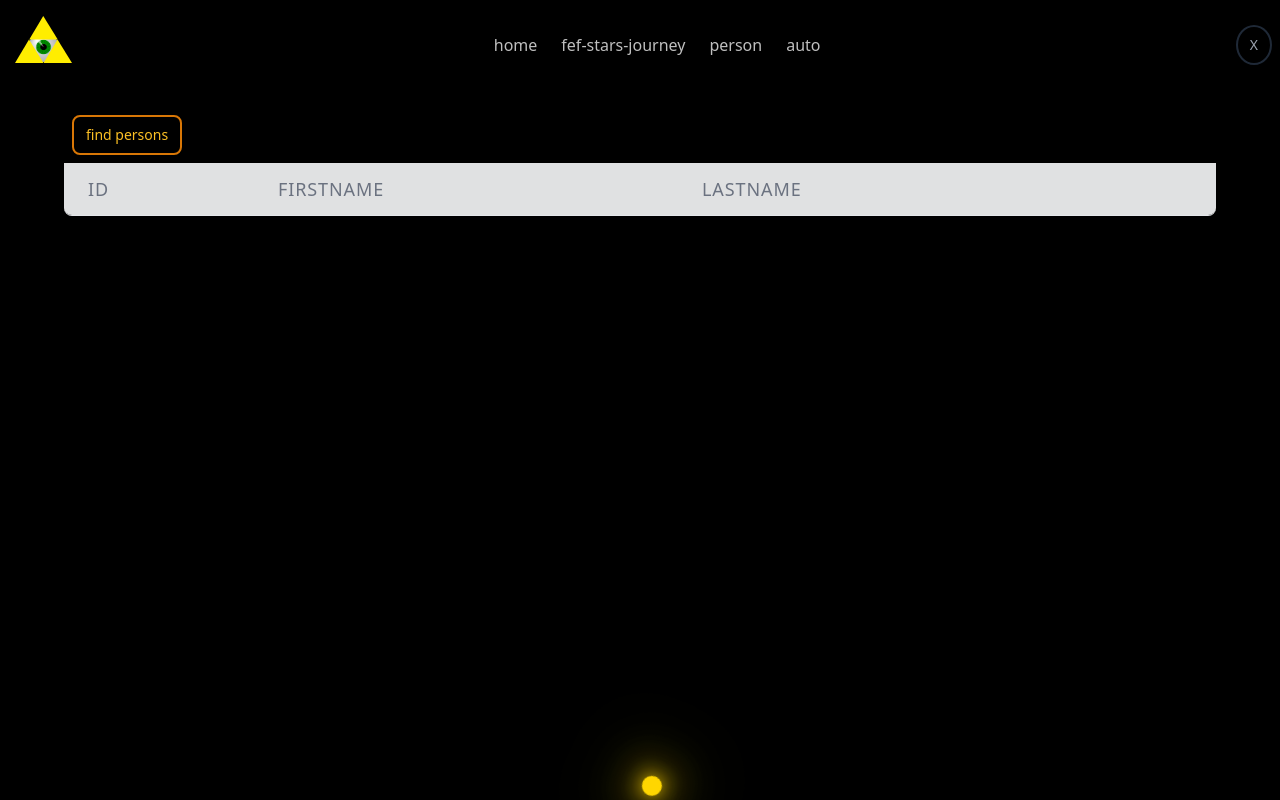
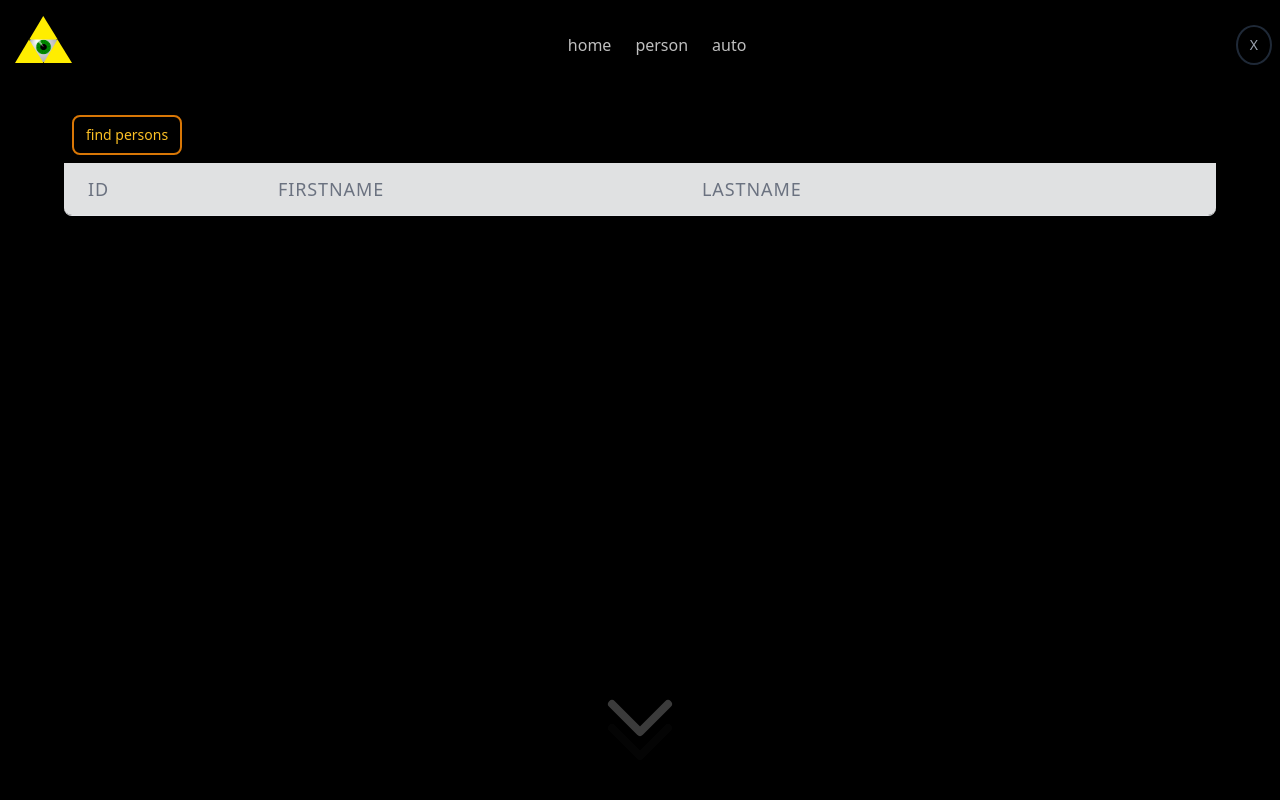
Before and after one commit to theCat69/fef-stars-journey, an Angular app: page /auto in a window 1280 px wide. Both pictures are taken after a click on the button "| |". Shown: the top 800 px of the page. Built offline with nearby package versions, Linux system fonts and the light colour scheme; what @tailwindcss/typography would draw is missing.

Commit message:
adding scroll down arrows

```diff
--- a/src/app/app.component.html
+++ b/src/app/app.component.html
@@ -7,4 +7,6 @@
     <router-outlet></router-outlet>
 </body>
 
-<footer></footer>
+<footer>
+    <app-down-scroll-arrow></app-down-scroll-arrow>
+</footer>
--- a/src/app/app.module.ts
+++ b/src/app/app.module.ts
@@ -10,6 +10,7 @@ import { NavbarComponent } from './shared/navbar/navbar.component';
 import { BlankComponent } from './shared/blank/blank.component';
 import { LogoComponent } from './shared/logo/logo.component';
 import { GlowingBackgroundComponent } from './hompage/glowing-background/glowing-background.component';
+import { DownScrollArrowComponent } from './shared/down-scroll-arrow/down-scroll-arrow.component';
 
 @NgModule({
   declarations: [
@@ -19,7 +20,8 @@ import { GlowingBackgroundComponent } from './hompage/glowing-background/glowing
     NavbarComponent,
     BlankComponent,
     LogoComponent,
-    GlowingBackgroundComponent
+    GlowingBackgroundComponent,
+    DownScrollArrowComponent
   ],
   imports: [
     BrowserModule,
--- /dev/null
+++ b/src/app/shared/down-scroll-arrow/down-scroll-arrow.component.html
@@ -0,0 +1,11 @@
+<div>
+    <svg [ngClass]="{'blinking-arrow': svgBlink, 'fade-arrow': svgFade}" xmlns="http://www.w3.org/2000/svg" fill="none" viewBox="0 0 24 24" stroke="currentColor">
+        <path stroke-linecap="round" stroke-linejoin="round" stroke-width="2" d="M19 9l-7 7-7-7" />
+    </svg>
+    <svg [ngClass]="{'blinking-arrow': svg2Blink, 'fade-arrow': svgFade}" xmlns="http://www.w3.org/2000/svg" fill="none" viewBox="0 0 24 24" stroke="currentColor">
+        <path stroke-linecap="round" stroke-linejoin="round" stroke-width="2" d="M19 9l-7 7-7-7" />
+    </svg>
+    <svg [ngClass]="{'blinking-arrow': svg3Blink, 'fade-arrow': svgFade }" xmlns="http://www.w3.org/2000/svg" fill="none" viewBox="0 0 24 24" stroke="currentColor">
+        <path stroke-linecap="round" stroke-linejoin="round" stroke-width="2" d="M19 9l-7 7-7-7" />
+    </svg>
+</div>
--- /dev/null
+++ b/src/app/shared/down-scroll-arrow/down-scroll-arrow.component.scss
@@ -0,0 +1,39 @@
+div {
+    @apply flex flex-col items-center fixed;
+    left: 50%;
+    right: 50%;
+    bottom: 60px;
+}
+
+svg {
+    @apply text-white m-0 -mb-8 md:-mb-16 xl:-mb-18 h-14 w-14 md:h-20 md:w-20 xl:h-24 xl:w-24;
+    // margin-bottom: -60px;
+    opacity: 0;
+    //animation: blink-arrow 1s alternate infinite;
+}
+
+.blinking-arrow {
+    animation: blink-arrow 5s alternate infinite;
+}
+
+.fade-arrow {
+    animation: fade-arrow 1.5s;
+}
+
+@keyframes blink-arrow  {
+    0% {
+        opacity: 0;
+    }
+    100% {
+        opacity: 0.60;
+    }
+}
+
+@keyframes fade-arrow {
+    0% {
+        opacity: 0.4;
+    }
+    100% {
+        opacity: 0;
+    }
+}
--- /dev/null
+++ b/src/app/shared/down-scroll-arrow/down-scroll-arrow.component.ts
@@ -0,0 +1,75 @@
+import { Component, HostListener, AfterViewInit } from '@angular/core';
+
+@Component({
+  selector: 'app-down-scroll-arrow',
+  templateUrl: './down-scroll-arrow.component.html',
+  styleUrls: ['./down-scroll-arrow.component.scss']
+})
+export class DownScrollArrowComponent implements AfterViewInit {
+
+  svgBlink = false;
+  svg2Blink = false;
+  svg3Blink = false;
+
+  svgFade = false;
+
+  stop = false;
+
+  constructor() { }
+
+  ngAfterViewInit(): void {
+    // console.log(this.svg);
+    this.doTimerForArrow()
+  }
+
+  @HostListener('window:scroll', ['$event']) onScroll(event: any): void {
+    if(event.target !== null) {
+      if (event.target.scrollingElement.scrollTopMax - event.target.scrollingElement.scrollTop <= 50) {
+        this.stop = true;
+
+        this.svgBlink = false;
+        this.svg2Blink = false;
+        this.svg3Blink = false;
+
+        this.svgFade = false;
+
+      }
+    }
+    if(this.svgBlink && !this.svgFade && !this.stop) {
+      this.svgFade = true;
+      this.doTimerForArrow()
+    }
+  }
+
+  getYPosition(e: Event): number {
+    return (e.target as Element).scrollTop;
+  }
+
+  private delay(delay: number) {
+    return new Promise(r => {
+        setTimeout(r, delay);
+    })
+  }
+
+  async doTimer(n: number) {
+    await this.delay(n);
+  }
+
+  doTimerForArrow() {
+    this.doTimer(3000).then(() => {
+      this.svgBlink = false;
+      this.svg2Blink = false;
+      this.svg3Blink = false;
+      this.doTimer(5000).then(() => {
+        this.svgFade = false;
+        this.svgBlink = true;
+        this.doTimer(1000).then(() => {
+          this.svg2Blink = true;
+          this.doTimer(1000).then(() =>
+            this.svg3Blink = true
+          )
+        })
+      })
+    })
+  }
+}
--- a/src/app/shared/navbar/navbar.routes.ts
+++ b/src/app/shared/navbar/navbar.routes.ts
@@ -9,7 +9,7 @@ interface AppRoute extends Route {
 
 export const routes: AppRoute[] = [
     { name: 'home', path: '', component: BlankComponent },
-    { name: 'fef-stars-journey', path: 'fef-stars-journey', component: BlankComponent },
+    // { name: 'fef-stars-journey', path: 'fef-stars-journey', component: BlankComponent },
     { name: 'person', path: 'person', component: PersonComponent },
     { name: 'auto', path: 'auto', component: PersonComponent }
 ]
--- a/tailwind.config.js
+++ b/tailwind.config.js
@@ -1,6 +1,5 @@
 module.exports = {
     prefix: '',
-    //mode: 'jit',
     purge: {
       enabled: true,
       content: [
@@ -12,7 +11,11 @@ module.exports = {
     },
     darkMode: 'class', // or 'media' or 'class'
     theme: {
-      extend: {},
+      extend: {
+        margin: {
+          '-18': '-4.5rem'
+        }
+      },
     },
     variants: {
       extend: {},
```
Also changed, not shown: 7 other files (tests, documents, lock files or other folders).
